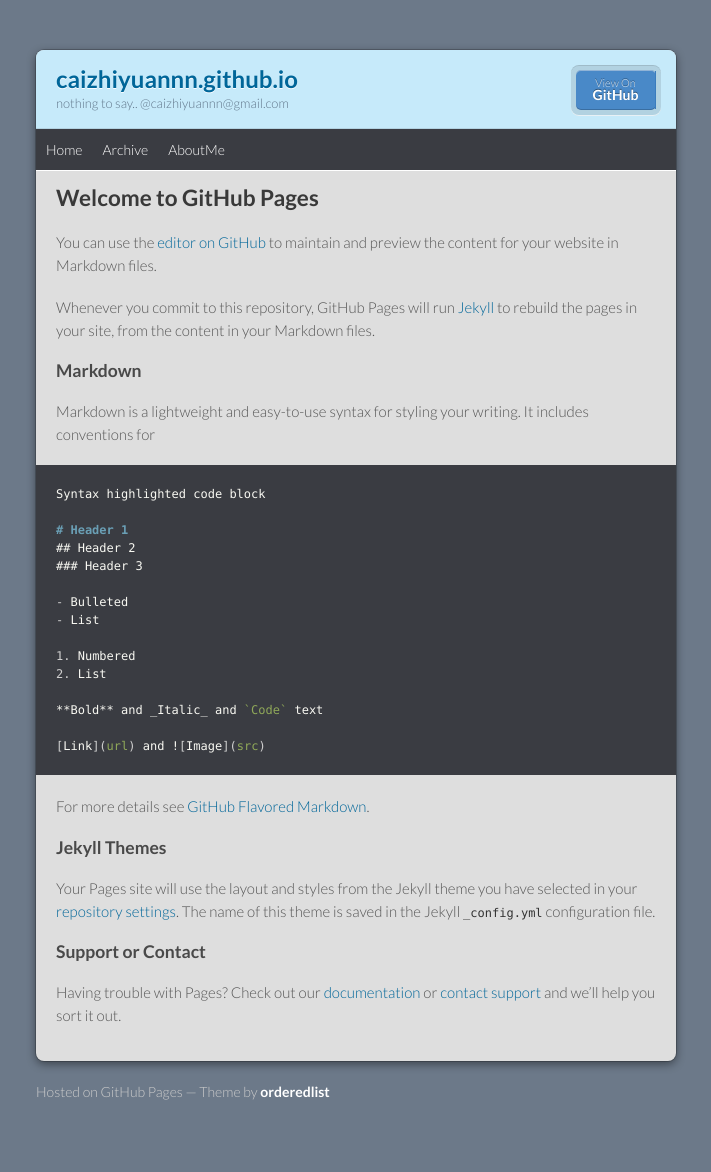
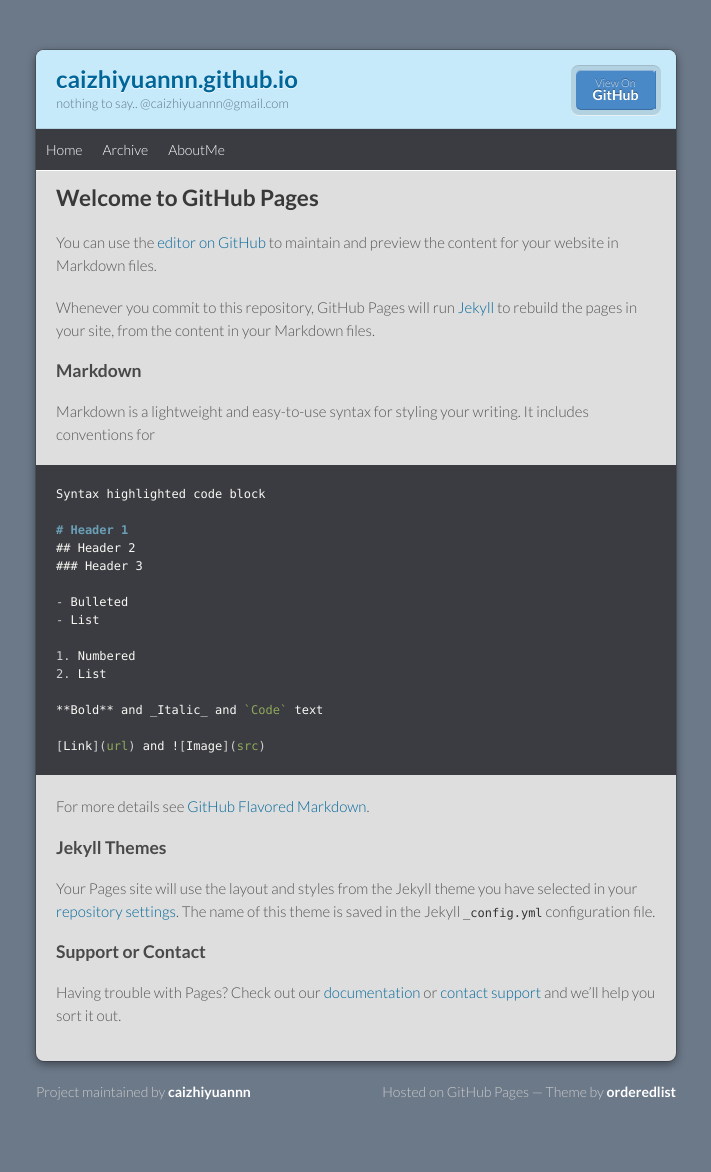
Before and after one commit to caizhiyuannn/caizhiyuannn.github.io, a Jekyll site: the page built from README.md, in a window 1280 px wide. Shown: the whole page, without its empty margins (284-995 px from the left). Built offline with Jekyll 4.4.1, drawn with Linux system fonts in a browser that asks for light colours; our own code applies the rules of GitHub Pages for plain Markdown files; some of the changed lines change nothing that is shown.

Commit message:
添加github元数据

```diff
--- a/_config.yml
+++ b/_config.yml
@@ -16,3 +16,6 @@
 
 plugins:
   - jekyll-seo-tag
+
+github:
+  is_project_page: true
```
